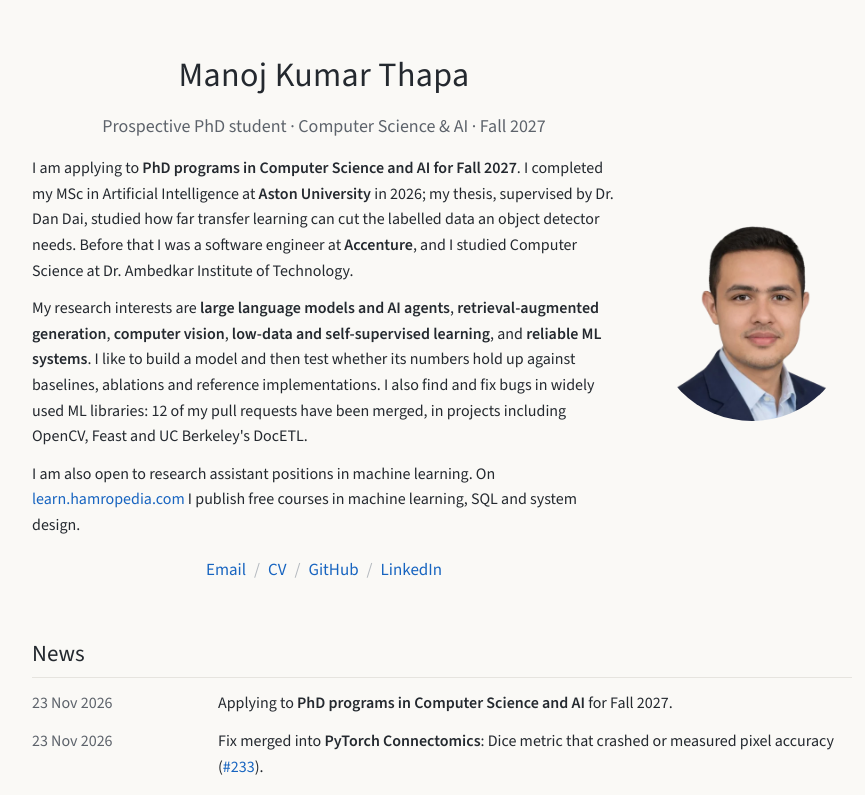
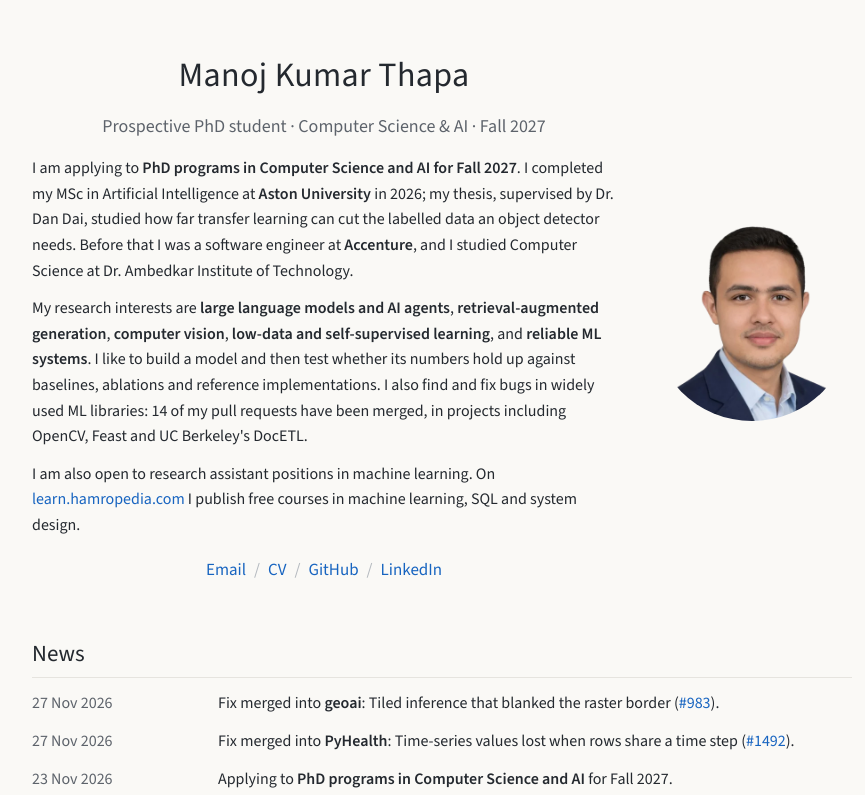
Before and after one commit to iammanoj807/profile, a React (Vite) app: page / in a window 1280 px wide. Shown: the top 795 px of the page, without its empty margins (198-1063 px from the left). Built offline with nearby package versions, Linux system fonts and the light colour scheme.

Commit message:
Add geoai #983 and PyHealth #1492

```diff
--- a/index.html
+++ b/index.html
@@ -6,7 +6,7 @@
     <meta name="viewport" content="width=device-width, initial-scale=1.0" />
     <title>Manoj Kumar Thapa · Machine Learning</title>
     <meta name="description"
-        content="Prospective PhD student in Computer Science and AI (Fall 2027). MSc Artificial Intelligence, Aston University. Research interests: LLMs and AI agents, retrieval, computer vision, low-data and self-supervised learning, reliable ML systems. 12 merged pull requests in OpenCV, Feast, DocETL and other ML libraries.">
+        content="Prospective PhD student in Computer Science and AI (Fall 2027). MSc Artificial Intelligence, Aston University. Research interests: LLMs and AI agents, retrieval, computer vision, low-data and self-supervised learning, reliable ML systems. 14 merged pull requests in OpenCV, Feast, DocETL and other ML libraries.">
     <meta name="theme-color" content="#faf9f6">
     <link rel="canonical" href="https://iammanoj807.github.io/profile/">
 
@@ -57,7 +57,7 @@
             { "@type": "CollegeOrUniversity", "name": "Dr. Ambedkar Institute of Technology" }
         ],
         "email": "mailto:thapam807@gmail.com",
-        "description": "Prospective PhD student in Computer Science and AI (Fall 2027). MSc Artificial Intelligence, Aston University. Research interests: LLMs and AI agents, retrieval, computer vision, low-data and self-supervised learning, reliable ML systems. 12 merged pull requests in OpenCV, Feast, DocETL and other ML libraries.",
+        "description": "Prospective PhD student in Computer Science and AI (Fall 2027). MSc Artificial Intelligence, Aston University. Research interests: LLMs and AI agents, retrieval, computer vision, low-data and self-supervised learning, reliable ML systems. 14 merged pull requests in OpenCV, Feast, DocETL and other ML libraries.",
         "knowsLanguage": ["en", "ne", "hi"],
         "knowsAbout": ["Large language models", "AI agents", "Retrieval-augmented generation", "Computer vision", "Self-supervised learning", "Machine learning evaluation", "PyTorch"],
         "sameAs": [
--- a/src/data/portfolioData.js
+++ b/src/data/portfolioData.js
@@ -277,6 +277,16 @@ export const portfolioData = {
             tags: ["Python", "Object detection", "COCO"]
         },
         {
+            project: "geoai",
+            area: "Geospatial AI · University of Tennessee",
+            repo: "opengeos/geoai",
+            pr: 983,
+            merged: "2026-11-27",
+            title: "Tiled inference that blanked the raster border",
+            summary: "Tiled inference tapered the blending weights on every tile side, including sides on the raster's own border where no other tile overlaps, so border pixels got almost no weight: spline blending pulled them toward 0, linear and cosine blending left a nodata ring, and canopy height read **0 m** along the first row and column. Border sides now keep full weight, and a per-pixel model is reproduced exactly on every pixel in 700 random runs.",
+            tags: ["Python", "Geospatial", "Inference"]
+        },
+        {
             project: "PyTorch Connectomics",
             area: "Biomedical image segmentation · Boston College",
             repo: "PytorchConnectomics/pytorch_connectomics",
@@ -285,6 +295,16 @@ export const portfolioData = {
             title: "Dice metric that crashed or measured pixel accuracy",
             summary: "The dice evaluation metric used torchmetrics.Dice, which torchmetrics 1.7 removed, so the test stage crashed on every fresh install; on older torchmetrics the evaluation dice was really pixel accuracy (**0.976** where the true Dice was **0.600**). It now uses an F1-score metric that matches 2TP/(2TP+FP+FN).",
             tags: ["Python", "PyTorch", "Segmentation"]
+        },
+        {
+            project: "PyHealth",
+            area: "Healthcare AI · UIUC",
+            repo: "sunlabuiuc/PyHealth",
+            pr: 1492,
+            merged: "2026-11-27",
+            title: "Time-series values lost when rows share a time step",
+            summary: "The time-series processors wrote whole rows onto the sampling grid, so when two rows fell in the same time step, the later row's missing values erased earlier observed values of other features. With the built-in in-hospital mortality task on the MIMIC-IV demo, **712** of 5,398 observed lab cells (13.2%) became missing; now none are lost.",
+            tags: ["Python", "Healthcare", "Time series"]
         }
     ],
 
```
Also changed, not shown: 1 other file (tests, documents, lock files or other folders).
